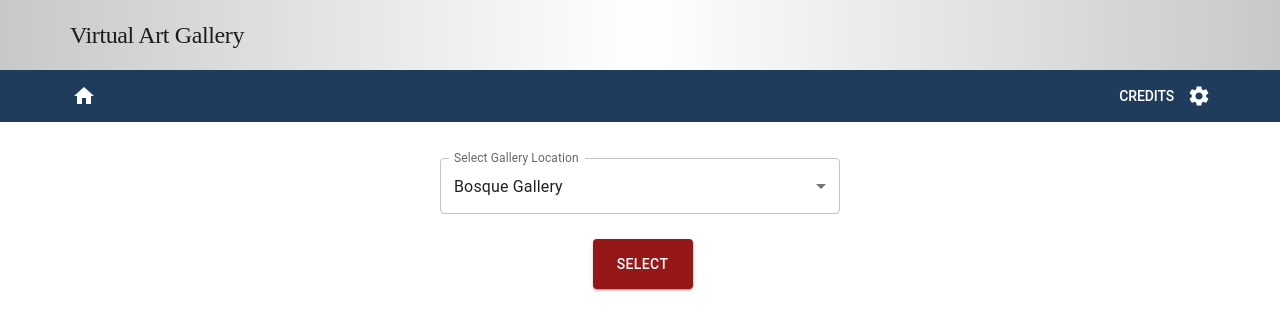
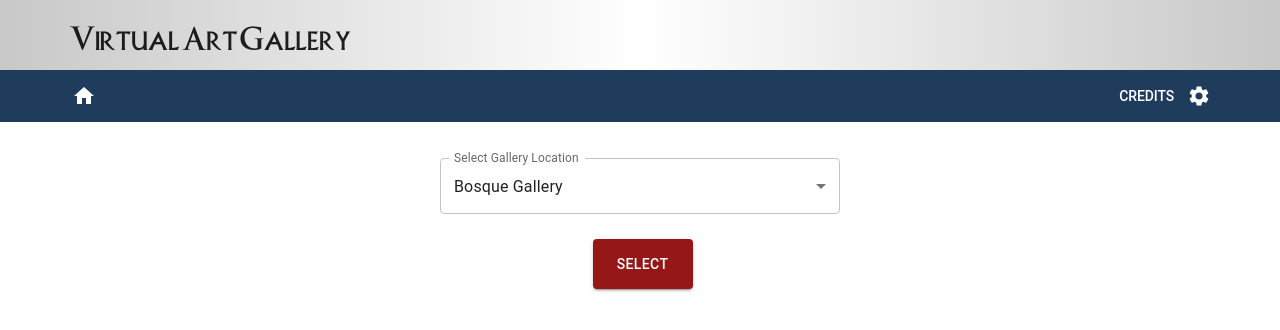
Before and after one commit to SoftwareF24-Gallery/SoftwareF24-Gallery.github.io, a React (Vite) app: page / in a window 1280 px wide. Shown: the top 330 px of the page. Built offline with nearby package versions, Linux system fonts and the light colour scheme.

Commit message:
Fix: Navbar title now uses the correct font

```diff
--- a/src/App.jsx
+++ b/src/App.jsx
@@ -22,9 +22,10 @@ const theme = createTheme({
   // Defines
   typography: {
     h1: {
-      fontFamily: "EPISODE I",
+      fontFamily: "EPISODE1",
       fontSize: '1.5em',
     },
+
     h2: {
       fontSize: '1em',
       fontWeight: '500',
--- a/src/index.css
+++ b/src/index.css
@@ -19,6 +19,6 @@ body, #root {
 @font-face {
   font-family: "EPISODE1";
   src: local("EPISODE1"),
-    url("./fonts/EPISODE1.TTF") format("opentype");
+    url("./fonts/EPISODE1.TTF") format("truetype");
   font-weight: normal;
 }
```
